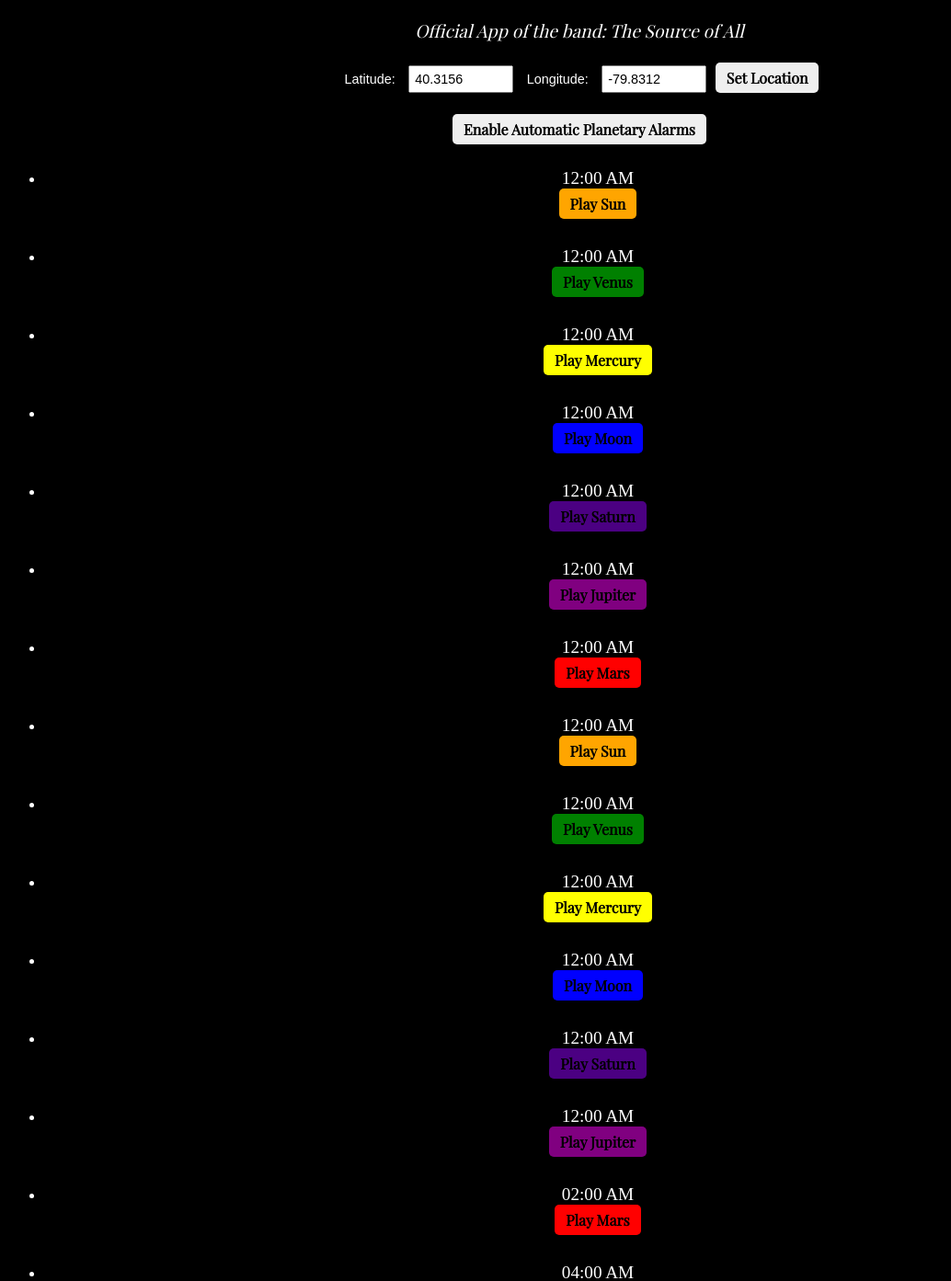
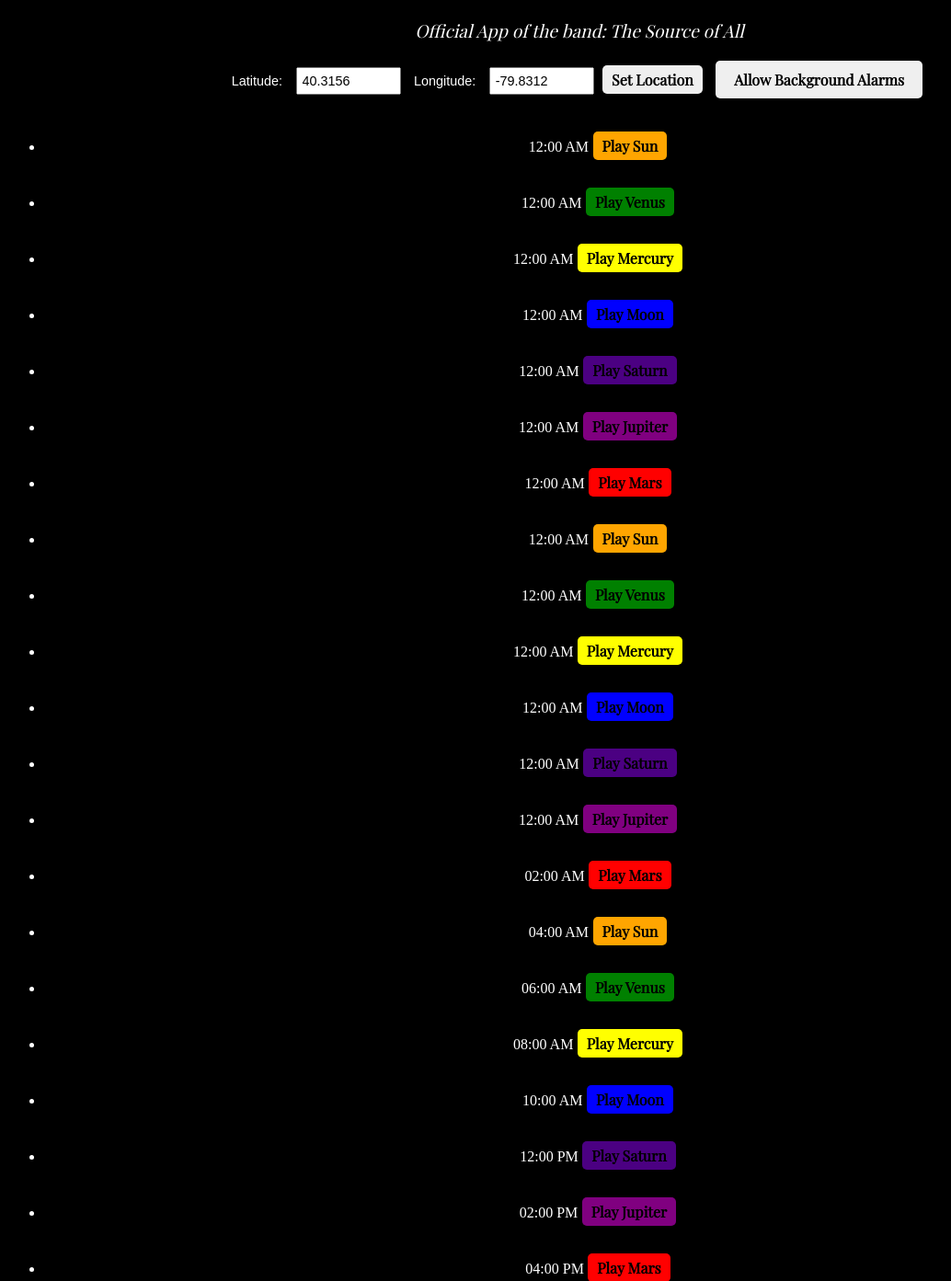
Before and after one commit to PartyShepherd/Alchemelody1.1, a Flask app: page / in a window 1280 px wide. Shown: the part 70-1463 px from the top of the page at 92% size, without its empty margins (10-1044 px from the left). Run offline with Flask 3, Linux system fonts and the light colour scheme; data that the repository does not hold is empty; some web fonts are replaced.

Commit message:
Fix planetary hours, audio paths, Railway deployment

```diff
--- a/app.py
+++ b/app.py
@@ -1,110 +1,74 @@
 import os
+from flask import Flask, render_template, request, jsonify
+from datetime import datetime, timedelta
 import json
 import requests
-from flask import Flask, render_template, request, jsonify
-from datetime import datetime, timedelta
 
 app = Flask(__name__)
 
 # Planetary hour colors
-colors = {
-    "Sun": "orange",
-    "Mars": "red",
-    "Venus": "green",
-    "Jupiter": "purple",
-    "Moon": "blue",
-    "Mercury": "yellow",
-    "Saturn": "indigo"
-}
-
-# Chaldean order (used cyclically)
-planets = ["Sun", "Venus", "Mercury", "Moon", "Saturn", "Jupiter", "Mars"]
-
+colors = {"Sun":"orange","Mars":"red","Venus":"green","Jupiter":"purple","Moon":"blue","Mercury":"yellow","Saturn":"indigo"}
+planets = ["Sun","Venus","Mercury","Moon","Saturn","Jupiter","Mars"]
 
 def calculate_planetary_hours(latitude, longitude):
     api_key = os.environ.get("API_KEY")
     if not api_key:
         raise ValueError("API_KEY environment variable not set")
 
-    url = (
-        "https://api.openweathermap.org/data/2.5/weather"
-        f"?lat={latitude}&lon={longitude}&appid={api_key}"
-    )
+    url = f"http://api.openweathermap.org/data/2.5/weather?lat={latitude}&lon={longitude}&appid={api_key}"
+    data = requests.get(url).json()
 
-    data = requests.get(url, timeout=10).json()
-
-    # --- CRITICAL FIX: Convert UTC → LOCAL TIME using timezone offset ---
-    tz_offset = data.get("timezone", 0)  # seconds
-
-    sunrise = datetime.utcfromtimestamp(data["sys"]["sunrise"]) + timedelta(seconds=tz_offset)
-    sunset = datetime.utcfromtimestamp(data["sys"]["sunset"]) + timedelta(seconds=tz_offset)
-
+    sunrise = datetime.utcfromtimestamp(data["sys"]["sunrise"])
+    sunset = datetime.utcfromtimestamp(data["sys"]["sunset"])
     day_duration = sunset - sunrise
     day_hour = day_duration / 12
-
     night_duration = timedelta(hours=24) - day_duration
     night_hour = night_duration / 12
 
     hours = []
     current_time = sunrise
 
-    # Day hours
+    # Daytime hours
     for i in range(12):
         hours.append((current_time.strftime("%I:%M %p"), planets[i % 7]))
         current_time += day_hour
 
-    # Night hours
+    # Nighttime hours
     for i in range(12):
         hours.append((current_time.strftime("%I:%M %p"), planets[(i + 12) % 7]))
         current_time += night_hour
 
     return hours
 
-
-@app.route("/", methods=["GET", "POST"])
+@app.route("/", methods=["GET","POST"])
 def index():
-    # Load or create location.json
+    # Load location.json if exists, else default
     try:
-        with open("location.json", "r") as f:
+        with open("location.json","r") as f:
             location = json.load(f)
     except FileNotFoundError:
-        location = {"latitude": 40.4406, "longitude": -79.9959}  # Pittsburgh default
+        location = {"latitude":40.4406,"longitude":-79.9959}  # Pittsburgh default
 
     if request.method == "POST":
         lat = request.form.get("latitude")
         lon = request.form.get("longitude")
+        if lat and lon:
+            location = {"latitude":float(lat),"longitude":float(lon)}
+            with open("location.json","w") as f:
+                json.dump(location,f)
 
-        if lat and lon:
-            location = {"latitude": float(lat), "longitude": float(lon)}
-            with open("location.json", "w") as f:
-                json.dump(location, f)
-
-    hours = calculate_planetary_hours(
-        location["latitude"],
-        location["longitude"]
-    )
-
-    return render_template(
-        "index.html",
-        hours=hours,
-        colors=colors,
-        location=location
-    )
-
+    hours = calculate_planetary_hours(location["latitude"], location["longitude"])
+    return render_template("index.html", hours=hours, colors=colors, location=location)
 
 @app.route("/play", methods=["POST"])
 def play_sound():
     data = request.get_json()
     planet = data.get("planet")
-
     if not planet:
-        return jsonify({"message": "No planet provided"}), 400
-
-    # Server-side log only (browser handles audio)
-    print(f"[INFO] Planetary sound triggered: {planet}")
-    return jsonify({"message": f"Playing sound for {planet}"}), 200
-
+        return jsonify({"message":"No planet provided"}),400
+    print(f"Playing sound for {planet}")
+    return jsonify({"message":f"Playing sound for {planet}"}),200
 
 if __name__ == "__main__":
-    port = int(os.environ.get("PORT", 5001))
+    port = int(os.environ.get("PORT",5001))
     app.run(host="0.0.0.0", port=port)
--- a/templates/index.html
+++ b/templates/index.html
@@ -5,16 +5,11 @@
 <meta name="viewport" content="width=device-width, initial-scale=1.0">
 <title>Alchemelody</title>
 
-    <!-- Google Fonts -->
 <link rel="preconnect" href="https://fonts.googleapis.com">
 <link rel="preconnect" href="https://fonts.gstatic.com" crossorigin>
 <link href="https://fonts.googleapis.com/css2?family=Fontdiner+Swanky&display=swap" rel="stylesheet">
 <link href="https://fonts.googleapis.com/css2?family=Playfair+Display:wght@400&display=swap" rel="stylesheet">
 
-    <!-- PWA -->
-    <link rel="manifest" href="{{ url_for('static', filename='manifest.json') }}">
-
-    <!-- Favicon -->
 <link rel="icon" type="image/x-icon" href="{{ url_for('static', filename='images/favicon.ico') }}">
 
 <style>
@@ -64,7 +59,7 @@
     font-size: 0.9rem;
 }
 button {
-            padding: 6px 12px;
+    padding: 5px 10px;
     font-size: 1rem;
     cursor: pointer;
     border: none;
@@ -80,18 +75,15 @@
 button.Moon { background-color: blue; }
 button.Mercury { background-color: yellow; }
 button.Saturn { background-color: indigo; }
-
 .hour-entry {
     margin: 10px;
     padding: 10px;
     text-align: center;
 }
-
 .planet-time {
+    color: white;
     font-family: "Fontdiner Swanky", serif;
-            font-size: 1.2rem;
 }
-
 #flash {
     position: fixed;
     top: 0;
@@ -101,37 +93,39 @@
     z-index: 1000;
     display: none;
 }
+#consentButton {
+    margin: 10px;
+    padding: 10px 20px;
+    font-size: 1rem;
+    border-radius: 5px;
+    font-family: 'Playfair Display', serif;
+    font-weight: bold;
+    cursor: pointer;
+}
 </style>
 </head>
-
 <body>
-
 <div class="header">
     <h1>Alchemelody</h1>
     <img src="{{ url_for('static', filename='images/header.jpg') }}" alt="Header Image">
 </div>
-
 <p class="subheading">Official App of the band: The Source of All</p>
 
 <form method="POST">
-        <label class="input-label">Latitude:</label>
-        <input type="text" name="latitude" value="{{ location.latitude }}" required>
-        <label class="input-label">Longitude:</label>
-        <input type="text" name="longitude" value="{{ location.longitude }}" required>
+    <label class="input-label" for="latitude">Latitude:</label>
+    <input type="text" name="latitude" id="latitude" placeholder="Enter Latitude" value="{{ location.latitude }}" required>
+    <label class="input-label" for="longitude">Longitude:</label>
+    <input type="text" name="longitude" id="longitude" placeholder="Enter Longitude" value="{{ location.longitude }}" required>
     <button type="submit">Set Location</button>
 </form>
 
-    <br><br>
-
-    <!-- CONSENT BUTTON -->
-    <button id="enableBackground">Enable Automatic Planetary Alarms</button>
+<button id="consentButton" onclick="requestConsent()">Allow Background Alarms</button>
 
 <div id="flash"></div>
-
 <ul>
 {% for time, planet in hours %}
 <li class="hour-entry">
-            <span class="planet-time">{{ time }}</span><br>
+    <span class="planet-time {{ planet }}">{{ time }}</span>
     <button class="{{ planet }}" onclick="playSound('{{ planet }}', '{{ colors[planet] }}')">
         Play {{ planet }}
     </button>
@@ -140,48 +134,51 @@
 </ul>
 
 <script>
-    let backgroundEnabled = false;
+let consentGiven = false;
+
+function requestConsent() {
+    consentGiven = true;
+    document.getElementById("consentButton").style.display = "none";
+}
 
 function flashColor(color) {
-        const flash = document.getElementById("flash");
-        flash.style.backgroundColor = color;
-        flash.style.display = "block";
-        setTimeout(() => flash.style.display = "none", 500);
+    const flashDiv = document.getElementById("flash");
+    flashDiv.style.backgroundColor = color;
+    flashDiv.style.display = "block";
+    setTimeout(() => {
+        flashDiv.style.display = "none";
+    }, 500);
 }
 
 function playSound(planet, color) {
     flashColor(color);
     const audio = new Audio(`/static/sounds/${planet}.wav`);
-        audio.play().catch(() => {});
+    audio.play().catch(err => console.error("Playback error:", err));
+
+    // Optional server-side logging
+    fetch("/play", {
+        method: "POST",
+        headers: { "Content-Type": "application/json" },
+        body: JSON.stringify({ planet })
+    })
+    .then(res => res.json())
+    .then(data => console.log(data.message))
+    .catch(err => console.error(err));
 }
 
-    // Consent button (REQUIRED by browser)
-    document.getElementById("enableBackground").addEventListener("click", async () => {
-        const permission = await Notification.requestPermission();
-        if (permission === "granted") {
-            backgroundEnabled = true;
-            alert("Automatic planetary alarms enabled.");
+// Check alarms every minute
+function checkAlarm() {
+    if (!consentGiven) return;
+    const now = new Date();
+    const currentTimeStr = now.toLocaleTimeString([], {hour:'2-digit', minute:'2-digit'});
+    {% for time, planet in hours %}
+        if (currentTimeStr === "{{ time[:-3] }}") {
+            playSound("{{ planet }}", "{{ colors[planet] }}");
         }
-    });
-
-    // EXACT planetary hour polling (server-calculated)
-    async function checkPlanetaryHour() {
-        if (!backgroundEnabled) return;
-
-        const response = await fetch("/current-planet");
-        const data = await response.json();
-
-        if (window.lastPlanet !== data.planet) {
-            window.lastPlanet = data.planet;
-            playSound(data.planet, data.color);
-
-            new Notification(`Planetary Hour: ${data.planet}`);
-        }
+    {% endfor %}
 }
 
-    // Check every 30 seconds (safe, accurate, light)
-    setInterval(checkPlanetaryHour, 30000);
+setInterval(checkAlarm, 60000); // every 60 seconds
 </script>
-
 </body>
 </html>
```
Lines whose indentation alone changed are shown as unchanged.
